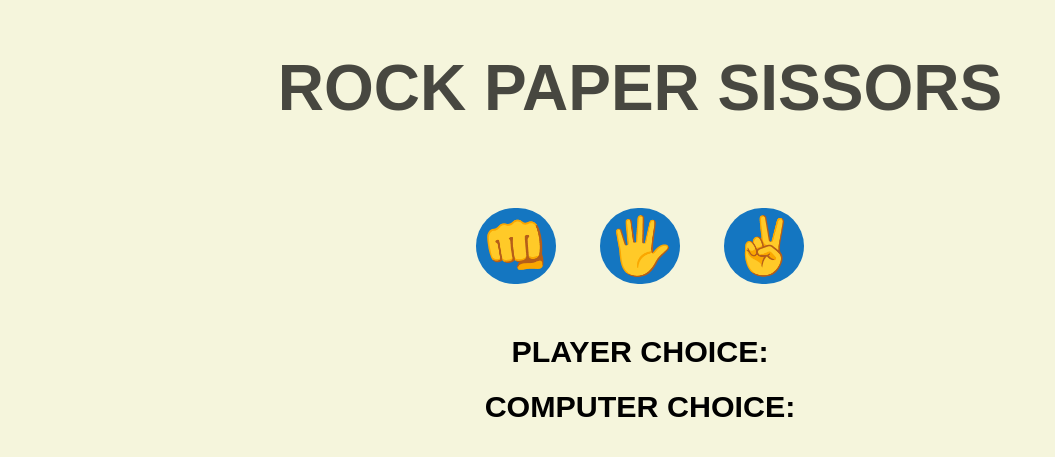
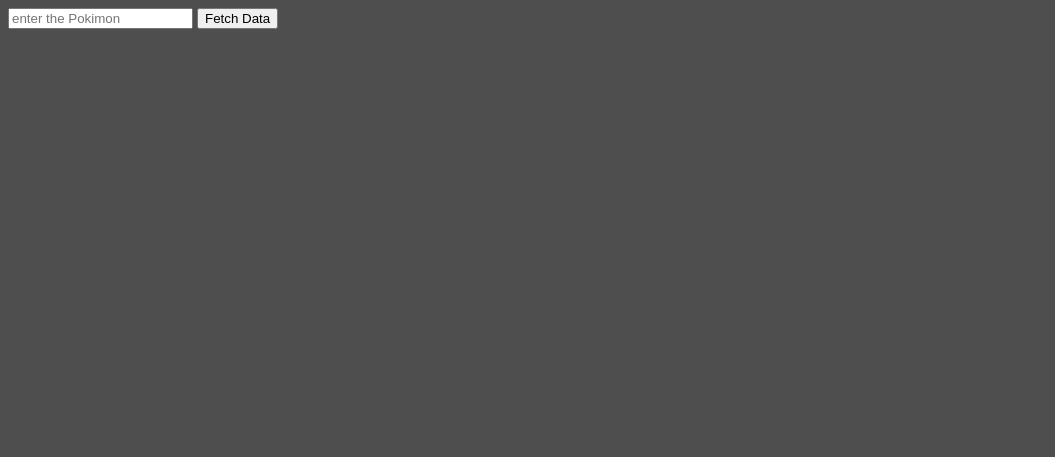
Before and after one commit to jammer98/pokimon_api_fetch, a plain HTML site: page index.html in a window 1280 px wide. Shown: the whole page, without its empty margins (0-1055 px from the left). Drawn offline with Linux system fonts and the light colour scheme.

Commit message:
initial commit

```diff
--- a/index.html
+++ b/index.html
@@ -7,17 +7,10 @@
     <link rel ="stylesheet" href ="style.css">
 </head>
 <body>
-    <h1 id="myh1"> ROCK PAPER SISSORS</h1>
+    <input type="text" id="pokimonName" placeholder="enter the Pokimon" >
+    <button onclick="fetchdata()">Fetch Data</button><br>
 
-    <div class="choices">
-    <button  onclick="playgame('rock')">👊</button>
-    <button onclick="playgame('paper')">🖐️</button>
-    <button onclick="playgame('scissors')">✌️</button>
-    </div>
-
-    <div id="playerdisplay"> PLAYER CHOICE:</div>
-    <div id="computerdisplay"> COMPUTER CHOICE:</div>
-    <div id="results"></div>
+    <img src="" alt="#pokimon_image" id="pokimonImage" style="display: none;">
 
     <script src="index.js"></Script>
 </body>
--- a/index.js
+++ b/index.js
@@ -1,33 +1,24 @@
-const choice = ["rock","paper","scissors"];
-const playerdisplay = document.getElementById("playerdisplay");
-const computerdisplay = document.getElementById("computerdisplay");
-const resultsdisplay  = document.getElementById("results");
+// fetch data from an api and display the sprite in the dom
 
-function playgame(playerchoice){
+async function fetchdata(){
+        try{
+                const pokimonname = document.getElementById("pokimonName").value.toLowerCase();
+                const response = await fetch(`https://pokeapi.co/api/v2/pokemon/${pokimonname}`);
 
-    const computerchoice = choice[Math.floor(Math.random() * 3)];
-    let result = "";
+                if(!response.ok){
+                        throw new Error("could not fetch the data");
+                }
 
-    if(playerchoice === computerchoice){
-        result = "IT'S A TIE !! 🤪";
-    }
-    else{
-        switch(playerchoice){
-            case "rock" :
-                result = (computerchoice === "scissors") ? "YOU WIN 🥰!!" : "YOU LOOSE 😂";
-            break;
+                const data =  await response.json();
+                const sprite = data.sprites.front_default;
+                const spriteImage = document.getElementById("pokimonImage");
 
-            case "paper" :
-                result = (computerchoice === "rock") ? "YOU WIN 🥰!!" : "YOU LOOSE 😂";
-            break;
+                spriteImage.src = sprite;
+                spriteImage.style.display = "block";
 
-            case "scissors" :
-                result = (computerchoice === "paper") ? "YOU WIN 🥰!!" : "YOU LOOSE 😂";
-            break;
         }
-    }
+        catch(error){
+                console.error(error);
+        }
 
-    playerdisplay.textContent = `PLAYER CHOICE : ${playerchoice}`;
-    computerdisplay.textContent = `COMPUTER CHOICE : ${computerchoice}`;
-    resultsdisplay.textContent = result;
 }
--- a/style.css
+++ b/style.css
@@ -1,39 +1,3 @@
 body{
-    background-color: beige;
-    font-family: Arial, Helvetica, sans-serif;
-    margin: 0 px;
-    font-weight: bold;
-    display: flex;
-    flex-direction: column;
-    align-items: center;
+background-color: rgba(0, 0, 0, 0.696);
 }
-#myh1{
-    font-size: 4rem;
-    color: rgba(0, 0, 0, 0.71);
-}
-.choices{
-    margin: 20px;
-}
-.choices button{
-    background-color: rgb(20, 118, 193);
-    border-radius: 500px;
-    min-width: 30px;
-    border: none;
-    margin: 20px;
-    padding: 5px;
-    font-size:3.5rem;
-    cursor: pointer;
-    transition: background-color 0.25s ease;
-}
-.choices button:hover{
-    background-color: rgba(0, 0, 0, 0.914) ;
-}
-#playerdisplay,#computerdisplay{
-    margin: 10px;
-    font-size: 1.9rem;
-}
-#results{
-    font-size:4rem;
-    margin-top: 10px;
-    padding-top: 10px;
-}
```
Also changed, not shown: 1 other file.
